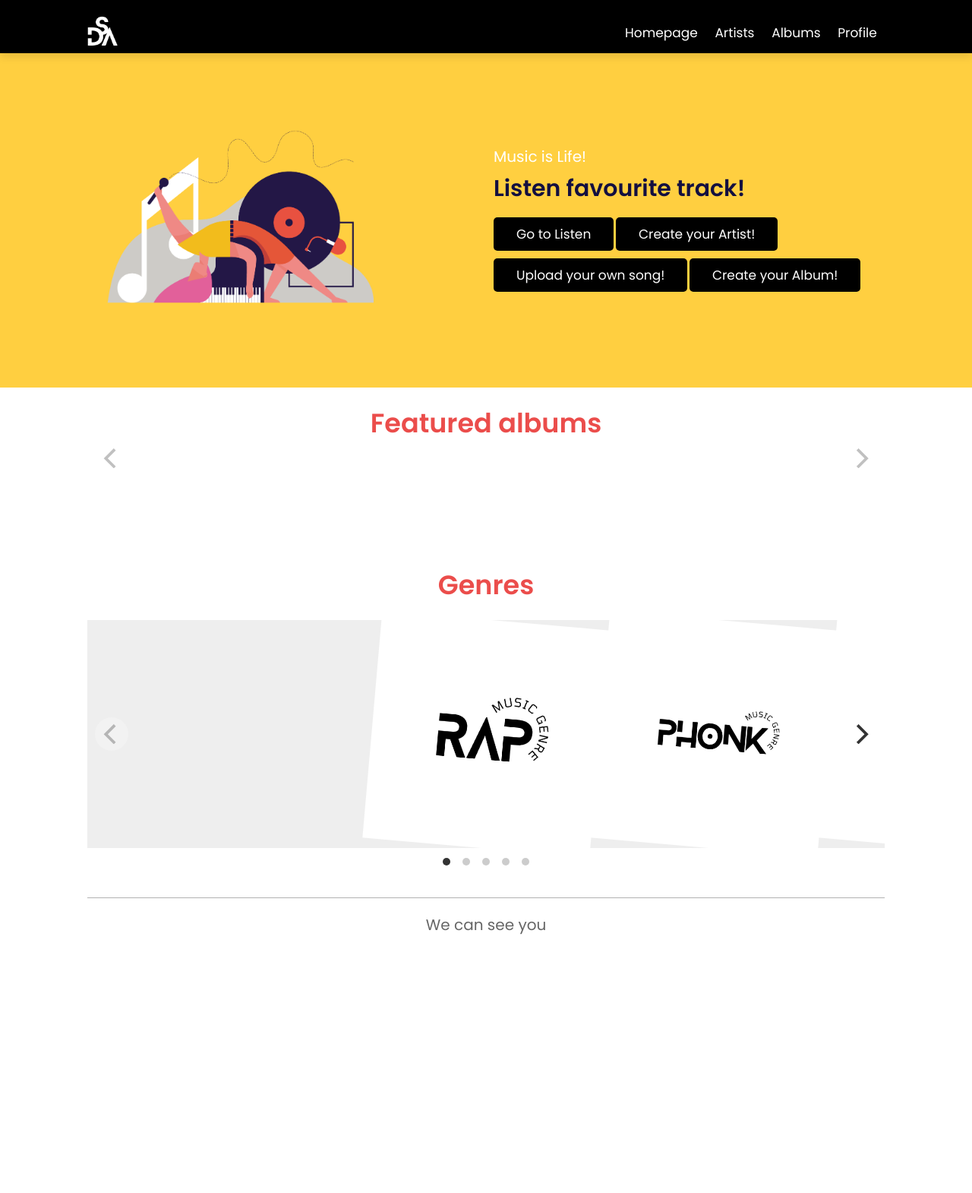
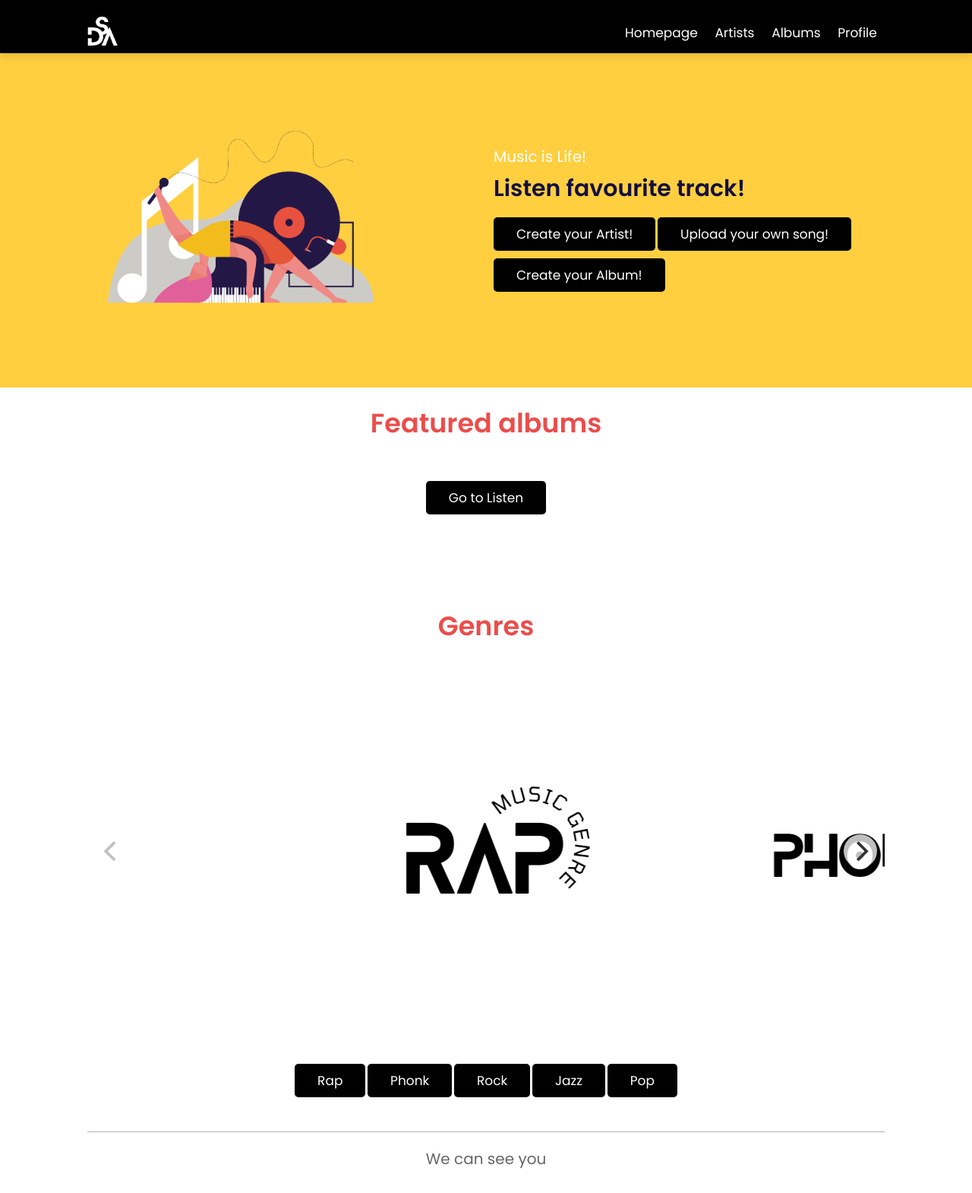
Before and after one commit to Roquefort29/SDAmusic, a Django app: template mysite/SDA/templates/welcome.html in a window 1280 px wide. Shown: the whole page at 76% size. Before the commit the page ends 1230 px from the top, so only its background shows below. Run offline with Django 3.2, Linux system fonts and the light colour scheme; the template is opened without the code that fills it, so the values that code supplies are empty; parts of the project's set-up code (start-up, migrations or seed data) failed here and were passed over.

Commit message:
pre_last_update

```diff
--- a/mysite/SDA/static/css/carousel.css
+++ b/mysite/SDA/static/css/carousel.css
@@ -1,21 +1,16 @@
  * { box-sizing: content-box; }
-
   body { font-family: sans-serif; }
-
   .carousel {
-  background: #EEE;
+    height: auto;
+    overflow: hidden;
   }
-
   .carousel-image {
     display: block;
-  height: 300px;
-  /* set min-width, allow images to set cell width */
-  min-width: 150px;
     max-width: 100%;
-  /* vertically center */
-  transform: rotate(5deg);
+    height: auto;
+    margin: 0 auto;
+    object-fit: cover;
   }
-
   .carousel.is-fullscreen .carousel-image {
     height: auto;
     max-height: 100%;
--- a/mysite/SDA/templates/welcome.html
+++ b/mysite/SDA/templates/welcome.html
@@ -36,7 +36,7 @@
     <div class="content">
         <span>Music is Life!</span>
         <h3>Listen favourite track!</h3>
-        <a href="albums" class="btn">Go to Listen</a>
+
         <a href="add_artist" class="btn">Create your Artist!</a>
         <a href="add_track" class="btn">Upload your own song!</a> <a href="add_album" class="btn">Create your Album!</a>
     </div>
@@ -51,23 +51,28 @@
     <!-- Flickity HTML init -->
     <div class="carousel" data-flickity='{ "fullscreen": true, "lazyLoad": 1, "autoplay": true }'>
     {% for i in album %}
-        <a href="{% url 'album_detail' slug=i.slug %}"><img class="carousel-image" src="{{i.photo.url}}"></a>
+        <img class="carousel-image" src="{{i.photo.url}}"></a>
     {% endfor %}
     </div>
 
 </section>
+<center><a href="albums" class="btn">Go to Listen</a></center>
 <!-- yeat -->
 
 <section class="featured" id="featured" style="margin-top: 100px;">
     <h1 class="heading"> <span>Genres</span></h1>
     <div class="carousel" data-flickity='{ "fullscreen": true, "lazyLoad": 1, "autoplay": true }'>
-        <a href="rap"><img class="carousel-image" src="../media/photos/1_7V4wole.png"></a>
-        <a href="phonk"><img class="carousel-image" src="../../media/photos/2.png"></a>
-        <a href="rock"><img class="carousel-image" src="../../media/photos/3.png"></a>
-        <a href="jazz"><img class="carousel-image" src="../../media/photos/4.png"></a>
-        <a href="pop"><img class="carousel-image" src="../../media/photos/5.png"></a>
+        <img class="carousel-image" src="../media/photos/1_7V4wole.png">
+        <img class="carousel-image" src="../../media/photos/2.png">
+        <img class="carousel-image" src="../../media/photos/3.png">
+        <img class="carousel-image" src="../../media/photos/4.png">
+        <img class="carousel-image" src="../../media/photos/5.png">
     </div>
+
+
 </section>
+
+    <center><a href="rap" class="btn">Rap</a>  <a href="phonk" class="btn">Phonk</a> <a href="rock" class="btn">Rock</a> <a href="jazz" class="btn">Jazz</a> <a href="pop" class="btn">Pop</a></center>
 <!-- e -->
 <!--<section class="featured" id="featured">-->
 <!--    <h1 class="heading"> <span>Other playlists</span></h1>-->
```
Lines whose indentation alone changed are shown as unchanged.
